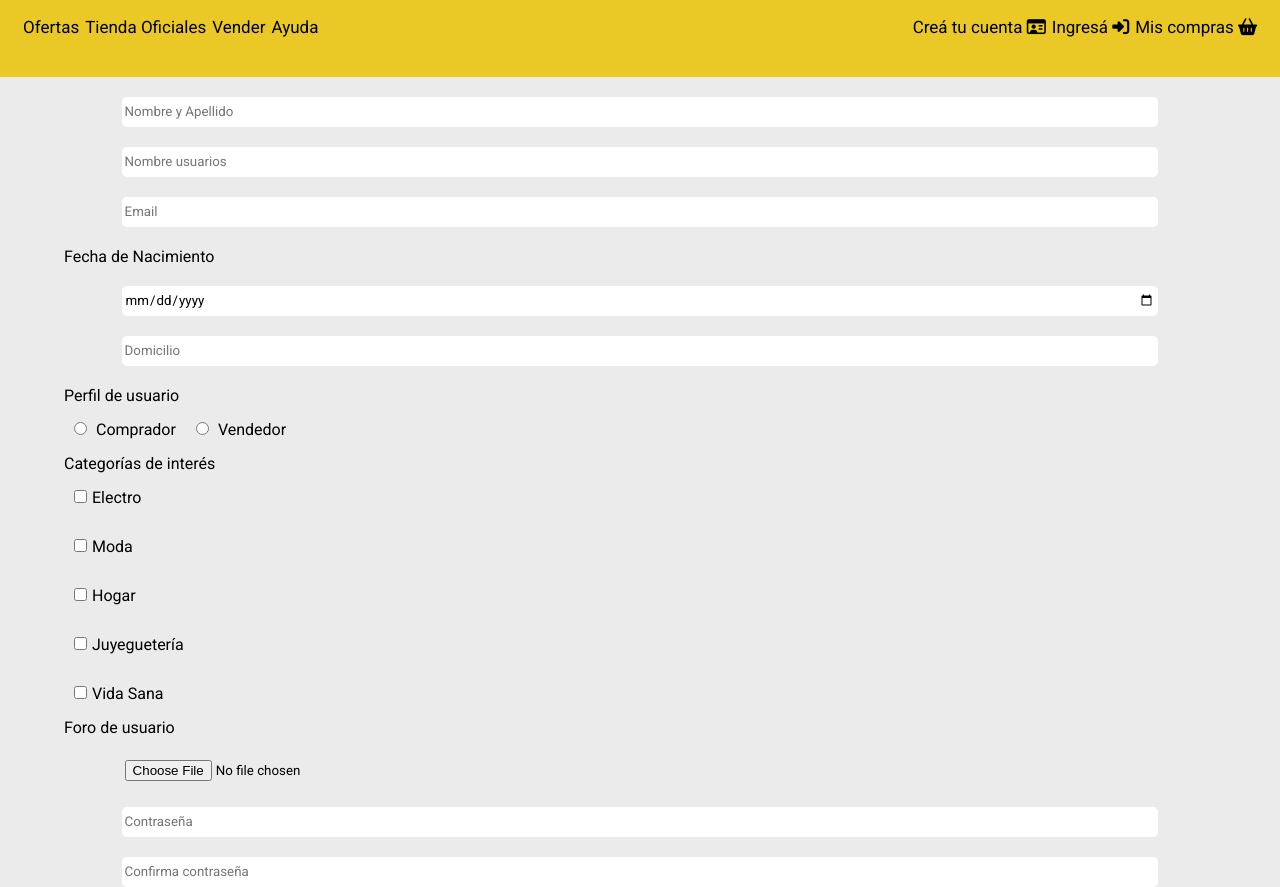
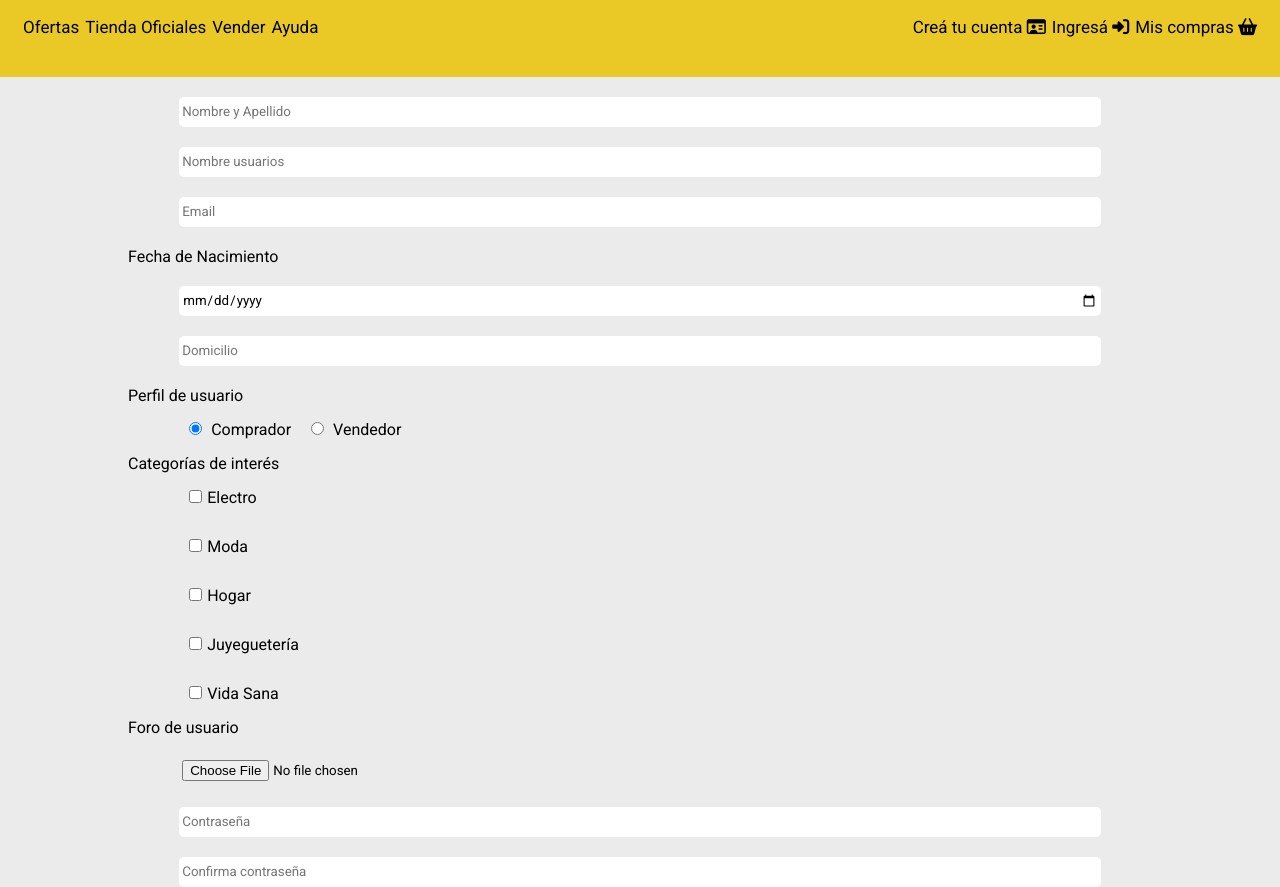
Before and after one commit to NachoMoscatelli/MercadoLiebre-IgnacioMoscatelli, a website: page views/register.html in a window 1280 px wide. Shown: the part 69-956 px from the top of the page. Drawn offline with Linux system fonts and the light colour scheme.

Commit message:
Retoques

```diff
--- a/app.js
+++ b/app.js
@@ -14,6 +14,10 @@ app.get('/', (req,res) => {
     res.sendFile(path.resolve(__dirname,'./views/home.html'))
 });
 
+app.post('/', (req,res) => {
+    res.sendFile(path.resolve(__dirname,'./views/home.html'))
+});
+
 app.get('/register', (req,res) => {
     res.sendFile(path.resolve(__dirname,'./views/register.html'))
 });
--- a/public/css/forms.css
+++ b/public/css/forms.css
@@ -1,6 +1,6 @@
 
 main {
-    min-height: 40vh;
+    max-width: 1024px;
 }
 
 form {
@@ -20,11 +20,13 @@ form > input {
 form label.horizontal {
     display: flex;
     align-items: center;
+    margin-left: 5%;
 }
 
 form label.vertical {
     display: flex;
     flex-direction: column;
+    margin-left: 5%;
 }
 
 form label div{
--- a/views/register.html
+++ b/views/register.html
@@ -48,21 +48,21 @@
     </header>
 
     <main>
-        <form action="">
-            <input type="text" name="fullName" placeholder="Nombre y Apellido">
+        <form action="/" method="post">
+            <input type="text" name="fullName" placeholder="Nombre y Apellido" min="5" required>
 
-            <input type="text" name="userName" placeholder="Nombre usuarios">
+            <input type="text" name="userName" placeholder="Nombre usuarios" min="5" required>
 
-            <input type="email" name="email" id="" placeholder="Email">
+            <input type="email" name="email" id="" placeholder="Email" required>
 
             <label for="birthday">Fecha de Nacimiento</label>
-            <input type="date" name="birthday" id="">
+            <input type="date" name="birthday" id="" min="1920-01-01" max="2015-01-01" required>
 
             <input type="text" name="address" placeholder="Domicilio">
 
             <label for="userProfile">Perfil de usuario</label>
             <label class="horizontal" for="userProfile">
-                <div><input type="radio" name="userProfile" id="comprador"> Comprador</div>
+                <div><input type="radio" name="userProfile" id="comprador" checked> Comprador</div>
                 <div><input type="radio" name="userProfile" id="vendedor"> Vendedor</div>
             </label>
 
@@ -78,8 +78,8 @@
             <label for="userFoto">Foro de usuario</label>
             <input type="file" name="userFoto" id="">
 
-            <input type="password" name="password" id="" placeholder="Contraseña">
-            <input type="password" name="confirmPasword" id="" placeholder="Confirma contraseña">
+            <input type="password" name="password" id="" placeholder="Contraseña" min="8" required>
+            <input type="password" name="confirmPasword" id="" placeholder="Confirma contraseña" min="8" required>
 
             <button class="summit" type="submit">Enviar</button>
             <button class="reset" type="reset">Reiniciar</button>
```
Also changed, not shown: views/login.html (+3 -3 lines).
